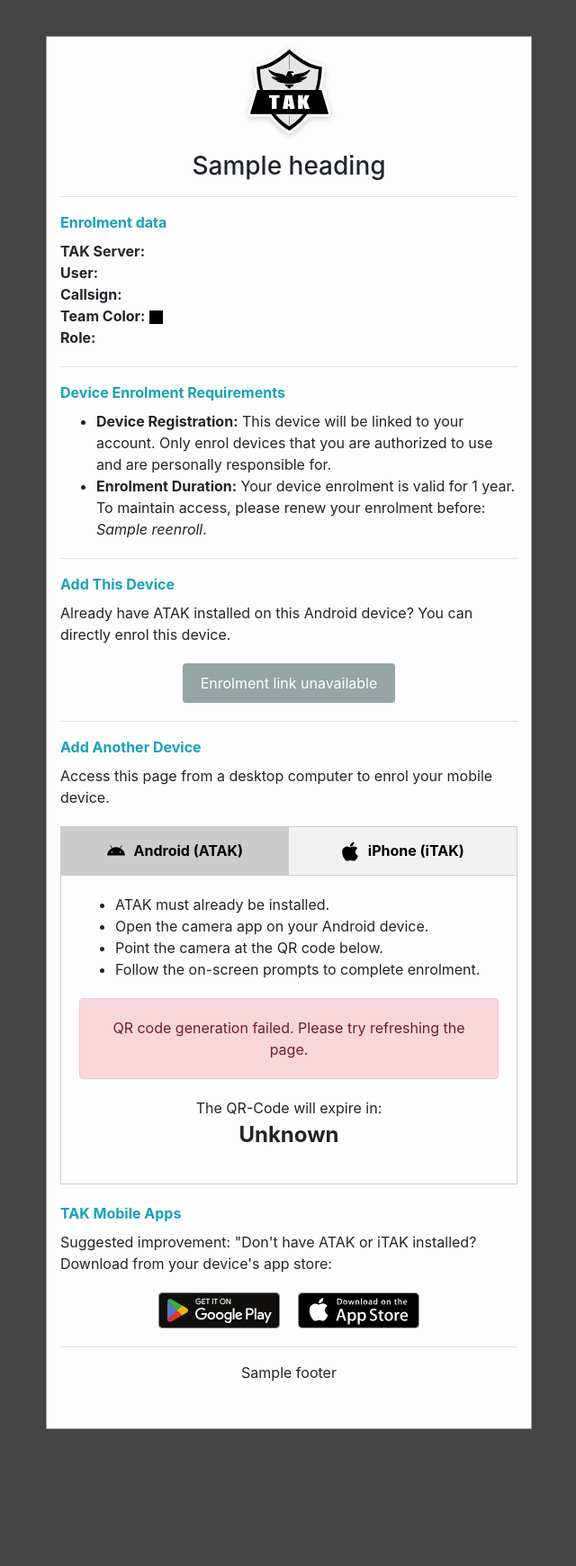
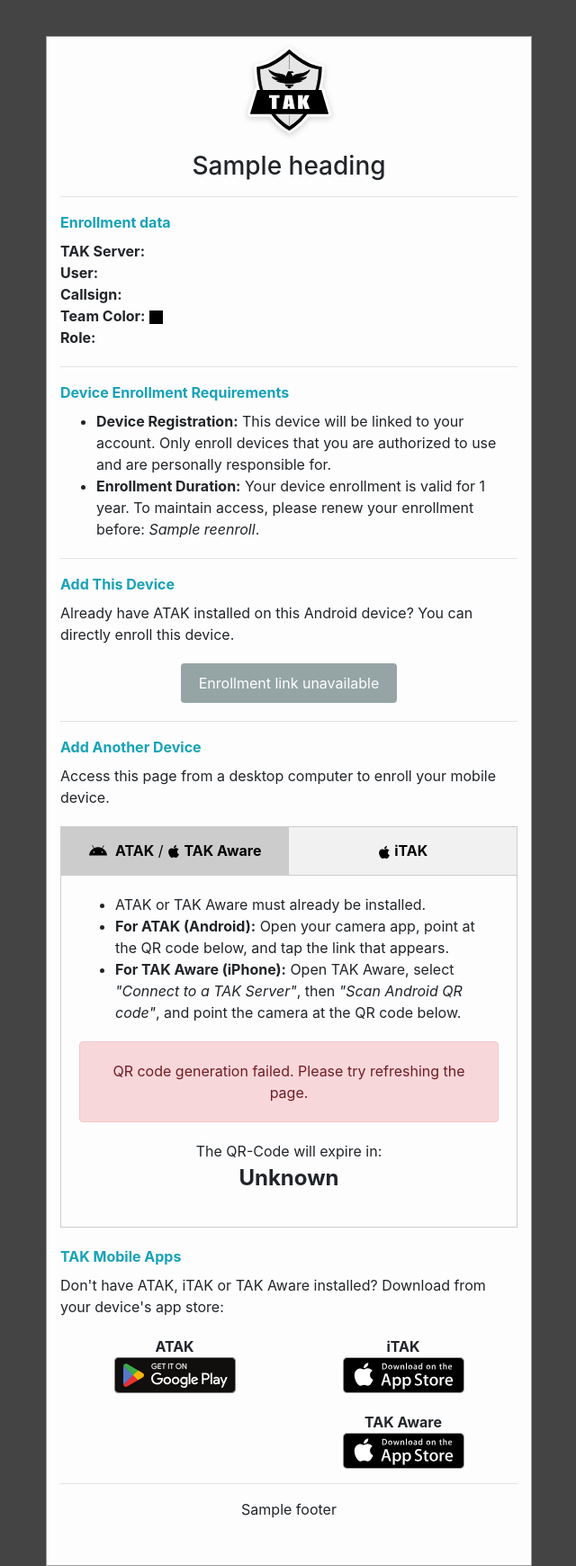
Before and after one commit to TAK-NZ/auth-infra, a Node project: template src/enrollment-lambda/views/content.ejs in a window 1280 px wide. Shown: the whole page at 90% size, without its empty margins (319-959 px from the left). Before the commit the page ends 1588 px from the top, so only its background shows below. Run offline with Node 20 templates, Linux system fonts and the light colour scheme; the template is opened without the code that fills it: most values are stand-ins (such as "Sample title", 1, 10 or a date in 2020).

Commit message:
feat: add TAK Aware support to device enrollment
- Update tab structure to group ATAK/TAK Aware vs iTAK
- Add TAK Aware to app download grid with Apple App Store link
- Clarify enrollment instructions for different app workflows
- Reduce Apple icon size to match Android icon proportions

```diff
--- a/src/enrollment-lambda/views/content.ejs
+++ b/src/enrollment-lambda/views/content.ejs
@@ -6,7 +6,7 @@
 </svg>`;
 
 // Define Apple icon SVG
-const appleIcon = `<svg xmlns="http://www.w3.org/2000/svg" viewBox="0 0 384 512" width="20" height="24" style="vertical-align: middle; margin-right: 5px;">
+const appleIcon = `<svg xmlns="http://www.w3.org/2000/svg" viewBox="0 0 384 512" width="14" height="16" style="vertical-align: middle;">
 <path d="M318.7 268.7c-.2-36.7 16.4-64.4 50-84.8-18.8-26.9-47.2-41.7-84.7-44.6-35.5-2.8-74.3 20.7-88.5 20.7-15 0-49.4-19.7-76.4-19.7C63.3 141.2 4 184.8 4 273.5q0 39.3 14.4 81.2c12.8 36.7 59 126.7 107.2 125.2 25.2-.6 43-17.9 75.8-17.9 31.8 0 48.3 17.9 76.4 17.9 48.6-.7 90.4-82.5 102.6-119.3-65.2-30.7-61.7-90-61.7-91.9zm-56.6-164.2c27.3-32.4 24.8-61.9 24-72.5-24.1 1.4-52 16.4-67.9 34.9-17.5 19.8-27.8 44.3-25.6 71.9 26.1 2 49.9-11.4 69.5-34.3z"/>
 </svg>`;
 
@@ -30,7 +30,7 @@
 %>
 
 <div class="form-group">
-    <label class="text-info">Enrolment data</label><br>
+    <label class="text-info">Enrollment data</label><br>
     <b>TAK Server:</b> <%= safeServer %></br>
     <b>User:</b> <%= safeUser %></br>
     <b>Callsign:</b> <%= safeCallsign %></br>
@@ -41,51 +41,51 @@
 </div>
 <hr>
 <div class="form-group">
-    <label class="text-info">Device Enrolment Requirements</label><br>
+    <label class="text-info">Device Enrollment Requirements</label><br>
     <ul>
-        <li><b>Device Registration:</b> This device will be linked to your account. Only enrol devices that you are authorized to use and are personally responsible for.</li>
-        <li><b>Enrolment Duration:</b> Your device enrolment is valid for 1 year. To maintain access, please renew your enrolment before: <i><%= reenroll %></i>.</li>
+        <li><b>Device Registration:</b> This device will be linked to your account. Only enroll devices that you are authorized to use and are personally responsible for.</li>
+        <li><b>Enrollment Duration:</b> Your device enrollment is valid for 1 year. To maintain access, please renew your enrollment before: <i><%= reenroll %></i>.</li>
     </ul>
 </div>
 <hr>
 <div <%= hide_enrollment_link %> class="form-group">
     <label class="text-info">Add This Device</label><br>
-    Already have ATAK installed on this Android device? You can directly enrol this device.
+    Already have ATAK installed on this Android device? You can directly enroll this device.
 </div>
 
 <div <%= hide_enrollment_link %> id="enroll_link" class="form-group" align="center">
     <% if (typeof link !== 'undefined' && link) { %>
-        <a id="enroll-button" class="enroll-button" href="<%= link %>" aria-label="Enrol this device now">Enrol now</a>
+        <a id="enroll-button" class="enroll-button" href="<%= link %>" aria-label="Enroll this device now">Enroll now</a>
     <% } else { %>
-        <span class="enroll-button disabled">Enrolment link unavailable</span>
+        <span class="enroll-button disabled">Enrollment link unavailable</span>
     <% } %>
 </div>
 <hr <%= hide_enrollment_link %>>
 
 <div class="form-group">
     <label class="text-info">Add Another Device</label><br>
-    Access this page from a desktop computer to enrol your mobile device.
+    Access this page from a desktop computer to enroll your mobile device.
 
 <div class="tab-container">
     <!-- Tab buttons -->
     <div class="tab-buttons">
-        <button class="tab-button active" onclick="openTab('android-tab')"><%- androidIcon %> <b>Android (ATAK)</b></button>
-        <button class="tab-button" onclick="openTab('iphone-tab')"><%- appleIcon %> <b>iPhone (iTAK)</b></button>
+        <button class="tab-button active" onclick="openTab('android-tab')"><%- androidIcon %> <b>ATAK</b> / <%- appleIcon %> <b>TAK Aware</b></button>
+        <button class="tab-button" onclick="openTab('iphone-tab')"><%- appleIcon %> <b>iTAK</b></button>
     </div>
 
     <!-- Tab content -->
     <div id="android-tab" class="tab-content active">
         <div class="form-group">
             <ul>
-                <li>ATAK must already be installed.</li>
-                <li>Open the camera app on your Android device.</li>
-                <li>Point the camera at the QR code below.</li>
-                <li>Follow the on-screen prompts to complete enrolment.</li>
+                <li>ATAK or TAK Aware must already be installed.</li>
+                <li><b>For ATAK (Android):</b> Open your camera app, point at the QR code below, and tap the link that appears.</li>
+                <li><b>For TAK Aware (iPhone):</b> Open TAK Aware, select <i>"Connect to a TAK Server"</i>, then <i>"Scan Android QR code"</i>, and point the camera at the QR code below.</li>
             </ul>
+
         </div>
         <div class="qr-container">
             <% if (typeof atakQrcode !== 'undefined' && atakQrcode) { %>
-                <img src="<%= atakQrcode %>" alt="QR Code for Android ATAK enrolment" class="qr-code">
+                <img src="<%= atakQrcode %>" alt="QR Code for Android ATAK or TAK Aware enrollment" class="qr-code">
             <% } else { %>
                 <div class="qr-error">QR code generation failed. Please try refreshing the page.</div>
             <% } %>
@@ -111,7 +111,7 @@
         </div>
         <div class="qr-container">
             <% if (typeof itakQrcode !== 'undefined' && itakQrcode) { %>
-                <img src="<%= itakQrcode %>" alt="QR Code for iPhone iTAK enrolment" class="qr-code">
+                <img src="<%= itakQrcode %>" alt="QR Code for iPhone iTAK enrollment" class="qr-code">
             <% } else { %>
                 <div class="qr-error">QR code generation failed. Please try refreshing the page.</div>
             <% } %>
--- a/src/enrollment-lambda/views/loader.ejs
+++ b/src/enrollment-lambda/views/loader.ejs
@@ -25,7 +25,7 @@
 
 <div class="loading-container" style="height: auto; margin: 30px 0; text-align: center;">
     <div class="custom-spinner"></div>
-    <p style="font-weight: bold;">Loading enrolment information...</p>
+    <p style="font-weight: bold;">Loading enrollment information...</p>
 </div>
 
 <script>
--- a/src/enrollment-lambda/views/partials/scripts.ejs
+++ b/src/enrollment-lambda/views/partials/scripts.ejs
@@ -56,7 +56,7 @@
             timerElement.className = "timer danger";
 
             if (enrollLinkElement) {
-                enrollLinkElement.innerHTML = "Enrolment link EXPIRED";
+                enrollLinkElement.innerHTML = "Enrollment link EXPIRED";
             }
         }
     }, 1000);
--- a/src/enrollment-lambda/views/partials/store_badges.ejs
+++ b/src/enrollment-lambda/views/partials/store_badges.ejs
@@ -157,14 +157,30 @@
 
 <div class="form-group">
     <label class="text-info">TAK Mobile Apps</label><br>
-    Suggested improvement: "Don't have ATAK or iTAK installed? Download from your device's app store:
+    Don't have ATAK, iTAK or TAK Aware installed? Download from your device's app store:
 </div>
 
-<div class="store-links">
+<div class="app-downloads" style="display: grid; grid-template-columns: 1fr 1fr; row-gap: 20px; max-width: 600px; margin: 0 auto;">
+    <div class="app-item" style="text-align: center;">
+        <div class="app-name"><strong>ATAK</strong></div>
         <a href='https://play.google.com/store/apps/details?id=com.atakmap.app.civ' target='_blank' rel="noopener" class='store-link store-badge-link'>
             <%- googleBadge %>
         </a>
+    </div>
+
+    <div class="app-item" style="text-align: center;">
+        <div class="app-name"><strong>iTAK</strong></div>
         <a href='https://apps.apple.com/us/app/itak/id1561656396' target='_blank' rel="noopener" class='store-link store-badge-link'>
             <%- appleBadge %>
         </a>
     </div>
+
+    <div></div>
+
+    <div class="app-item" style="text-align: center;">
+        <div class="app-name"><strong>TAK Aware</strong></div>
+        <a href='https://apps.apple.com/in/app/tak-aware/id6738631659' target='_blank' rel="noopener" class='store-link store-badge-link'>
+            <%- appleBadge %>
+        </a>
+    </div>
+</div>
```
Also changed, not shown: cdk.json (+8 -8 lines), src/enrollment-lambda/index.js (+11 -11 lines). Lines whose indentation alone changed are shown as unchanged.
